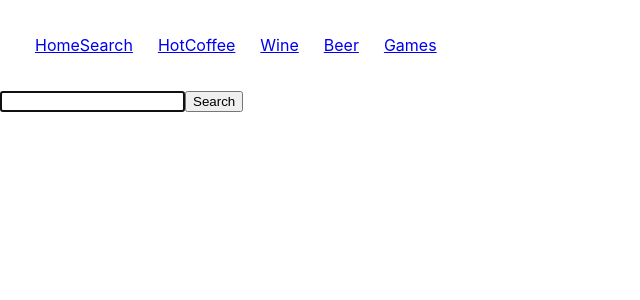
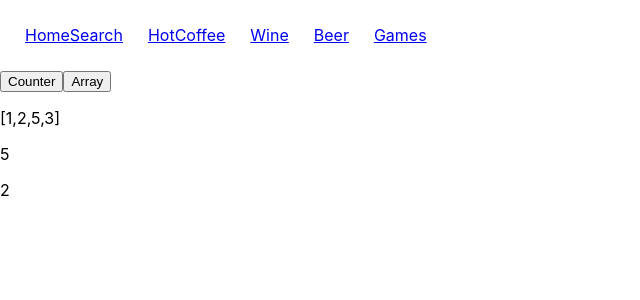
Before and after one commit to MuthulakshmiSathiyanarayanan/ApiFetch, a React (Create React App) app: page / in a window 1280 px wide. Shown: the top 300 px of the page, without its empty margins (0-640 px from the left). Built offline with nearby package versions, Linux system fonts and the light colour scheme.

Commit message:
useMemo sample function in homesearch

```diff
--- a/src/App.css
+++ b/src/App.css
@@ -61,7 +61,6 @@
   padding-top: 2%;
   padding-right: 5%;
   padding-left: 5%;
-
   margin-left: 15%;
 
 
@@ -85,9 +84,9 @@
 .coffeeImage {
   padding-bottom: 5%;
   padding-top: 5%;
-  max-width: 200px;
+  max-width: 180px;
   min-height: 180px;
-  min-width: 200px;
+  min-width: 180px;
   max-height: 180px;
   background-color: #aec0c2;
   border-radius: 20px;
--- a/src/pages/header.js
+++ b/src/pages/header.js
@@ -4,7 +4,7 @@ import routingParameter from "../common/json/menu.json";
 export default function Header() {
   console.log("---RoutParameter", routingParameter);
   return (
-    <nav style={{ display: "flex", flexDirection: "row", gap: 25, margin: 35 }}>
+    <nav style={{ display: "flex", flexDirection: "row", gap: 25, margin: 25 }}>
       {routingParameter?.map((parameter) => (
         <Link to={parameter.path}>
           {parameter.displayName} <br />
--- a/src/pages/homeSearch.js
+++ b/src/pages/homeSearch.js
@@ -1,6 +1,6 @@
-import React, { useEffect, useRef, useState } from "react";
+import React, { useEffect, useMemo, useRef, useState } from "react";
 
-const SearchBox = () => {
+/* const SearchBox = () => {
   const [query, setQuery] = useState("");
   const focusElement = useRef(null);
   console.log(focusElement);
@@ -16,9 +16,32 @@ const SearchBox = () => {
   return (
     <div>
       <input value={query} onChange={handleInputChange} ref={focusElement} />
-      <button>Search</button>
+      <button className="header">Search</button>
+      <DummyMemoFunction />
     </div>
   );
 };
 
-export default SearchBox;
+export default SearchBox; */
+
+const DummyMemoFunction = () => {
+  const [counter, setCounter] = useState(2); //tried a sample  dummy fun for useMemo
+  const [sampleArray, setSampleArray] = useState([1, 2, 5, 3]);
+  function showMax() {
+    console.log("changing sampleArray");
+    return Math.max(...sampleArray);
+  }
+  const memoValue = useMemo(() => showMax(), [sampleArray]); //sampleArray is the dependency but no update fun has been written
+  return (
+    <div>
+      <button onClick={() => setCounter(counter + 1)}>Counter </button>
+      <button onClick={() => setSampleArray([...sampleArray, 10 * counter])}>
+        Array
+      </button>
+      <p>{JSON.stringify(sampleArray)}</p>
+      <p>{memoValue}</p>
+      <span> {counter}</span>
+    </div>
+  );
+};
+export default DummyMemoFunction;
--- a/src/pages/hotCoffee.js
+++ b/src/pages/hotCoffee.js
@@ -1,4 +1,4 @@
-import { useState, useMemo, useEffect } from "react";
+import { useState, useEffect } from "react";
 import "../App.css";
 //import App from "../App";
 import HotCoffeeComponent from "../components/hotCoffeeComponent";
@@ -21,7 +21,6 @@ export default function HotCoffeeApp() {
       console.log("Hot Cofee Api failed-------", err);
     }
   };
-  const memValue = useMemo(() => (async) => getHotCoffee(), [hotCoffee]);
 
   useEffect(() => {
     getHotCoffee();
@@ -35,10 +34,6 @@ export default function HotCoffeeApp() {
 
   return (
     <div>
-      {/*       //rendering the dummy functions
-      <button onClick={() => setCounter(counter + 1)}>Counter </button>
-      <span> {counter}</span> */}
-      <>{memValue}</>
       <div className="BeverageContainer">
         {hotCoffee?.map((e) => (
           <HotCoffeeComponent {...e} />
--- a/src/pages/route.js
+++ b/src/pages/route.js
@@ -4,8 +4,8 @@ import BeerApp from "./beer";
 import WineApp from "./wine";
 import GamesApp from "./games";
 import App from "../App";
-import SearchBox from "./homeSearch";
-import { useEffect } from "react";
+/* import SearchBox from "./homeSearch"; */
+import DummyMemoFunction from "./homeSearch";
 
 export default function MyRouter() {
   return (
@@ -14,7 +14,8 @@ export default function MyRouter() {
         <Route path="/" element={<App />}>
           {" "}
           //main layout page//
-          <Route index element={<SearchBox />} /> //default home page//
+          {/*  <Route index element={<SearchBox />} /> //default home page// */}
+          <Route index element={<DummyMemoFunction />} />
           <Route path="hotCoffee" element={<HotCoffeeApp />} />
           /*higher order component*/
           <Route path="wine" element={<WineApp />} />
```
